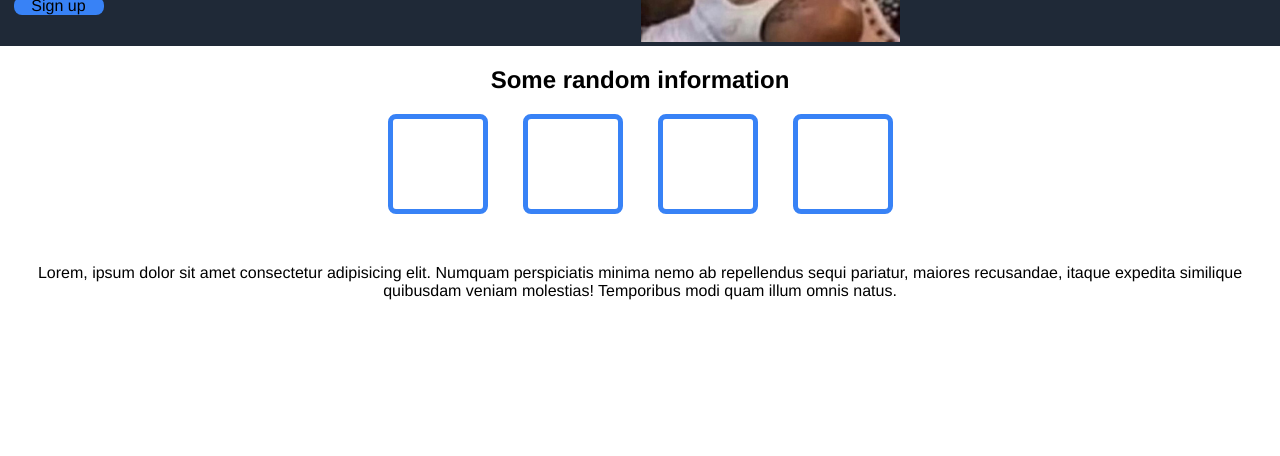
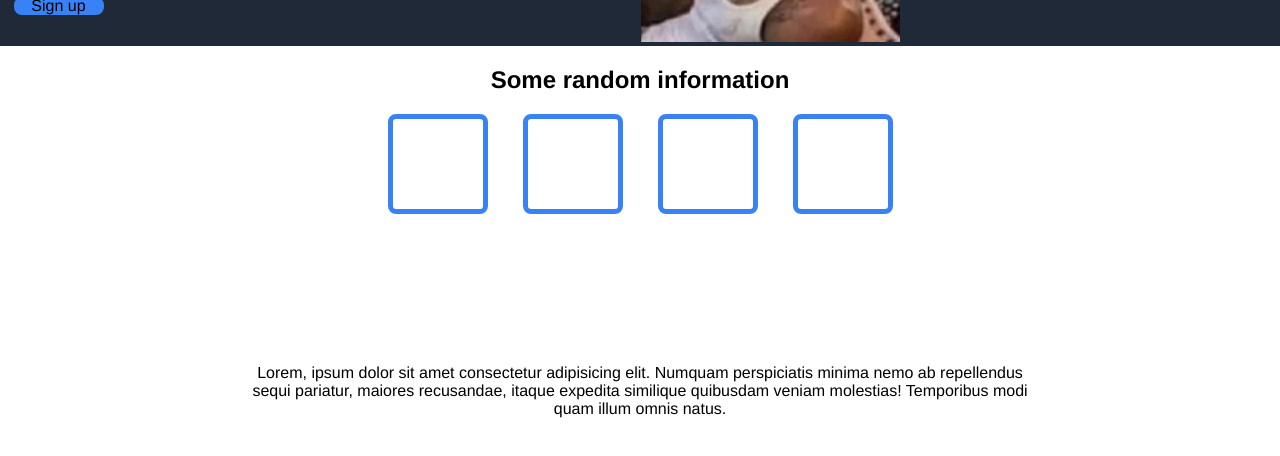
Before and after one commit to ytx-26/css-websites-project, a plain HTML site: page index.html in a window 1280 px wide. Shown: the part 292-748 px from the top of the page. Drawn offline with Linux system fonts and the light colour scheme.

Commit message:
Gave a div a margin
I gave the div 'text' a margin of 100px top and bottom and 250px left an
d right so that it would appear as a quote.

```diff
--- a/styles.css
+++ b/styles.css
@@ -105,4 +105,5 @@
    }
    .text{
     text-align:center;
+    margin: 100px 250px 100px 250px;
    }
```
